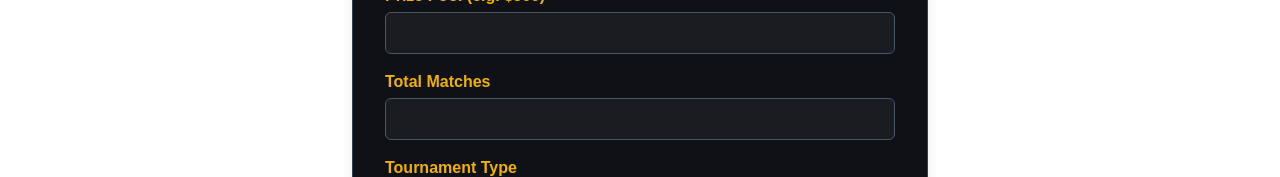
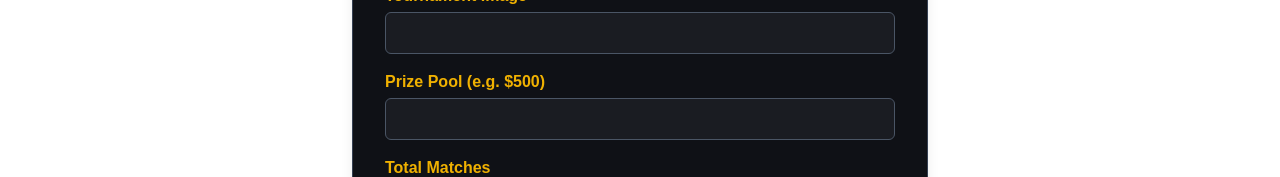
Before and after one commit to 2kilobyte/managerepo, a Next.js app: page /add-tournament in a window 1280 px wide. Shown: the part 623-800 px from the top of the page. Built offline with nearby package versions, Linux system fonts and the light colour scheme.

Commit message:
Add image

```diff
--- a/src/app/api/tournaments/route.ts
+++ b/src/app/api/tournaments/route.ts
@@ -9,9 +9,9 @@ export async function POST(req: Request) {
         const db = client.db('bd71'); // Adjust database name as needed
 
 
-        const { tournamentName, startingDate, endDate, tier, region, prize, totalMatch, tournamentType } = body;
+        const { tournamentName, startingDate, endDate, tier, region, prize, totalMatch, tournamentType, tournamentImage } = body;
 
-        if ( !tournamentName || !startingDate || !endDate || !tier || !region || !prize || !totalMatch || !tournamentType) {
+        if ( !tournamentName || !startingDate || !endDate || !tier || !region || !prize || !totalMatch || !tournamentType || !tournamentImage) {
             return NextResponse.json({ error: 'Missing required fields' }, { status: 400 });
         }
 
@@ -21,6 +21,7 @@ export async function POST(req: Request) {
             startingDate: new Date(startingDate),
             endDate: new Date(endDate),
             tier,
+            tournamentImage,
             region,
             prize,
             totalMatch,
--- a/src/components/AddTournamentForm.tsx
+++ b/src/components/AddTournamentForm.tsx
@@ -9,6 +9,7 @@ export default function AddTournamentForm() {
     endDate: '',
     tier: '',
     region: '',
+    tournamentImage: '',
     prize: '',
     totalMatch: '',
     tournamentType: '', // ✅ new field
@@ -47,6 +48,7 @@ export default function AddTournamentForm() {
           endDate: '',
           tier: '',
           region: '',
+          tournamentImage: '',
           prize: '',
           totalMatch: '',
           tournamentType: '', // reset
@@ -75,6 +77,7 @@ export default function AddTournamentForm() {
         { name: 'endDate', label: 'End Date', type: 'date' },
         { name: 'tier', label: 'Tier' },
         { name: 'region', label: 'Region' },
+        { name: 'tournamentImage', label: 'Tournament Image' },
         { name: 'prize', label: 'Prize Pool (e.g. $500)' },
         { name: 'totalMatch', label: 'Total Matches', type: 'number' },
       ].map(({ name, label, type = 'text' }) => (
```
